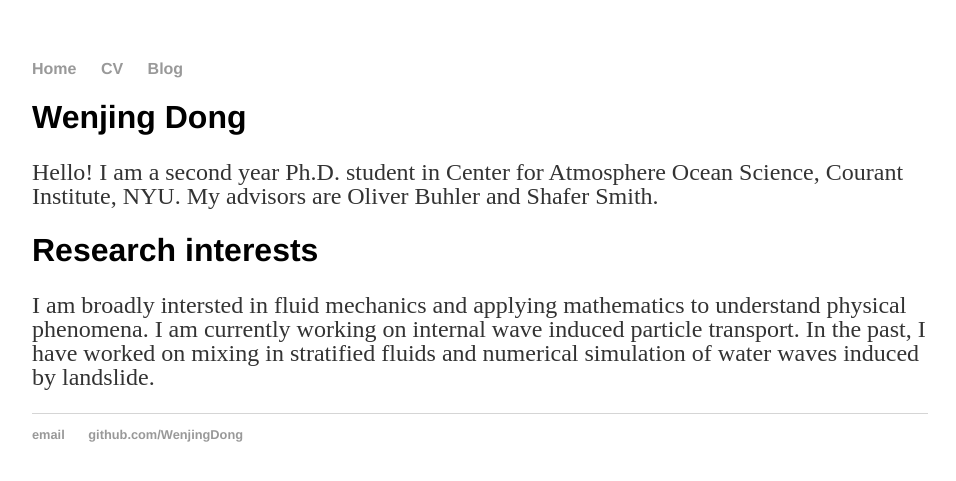
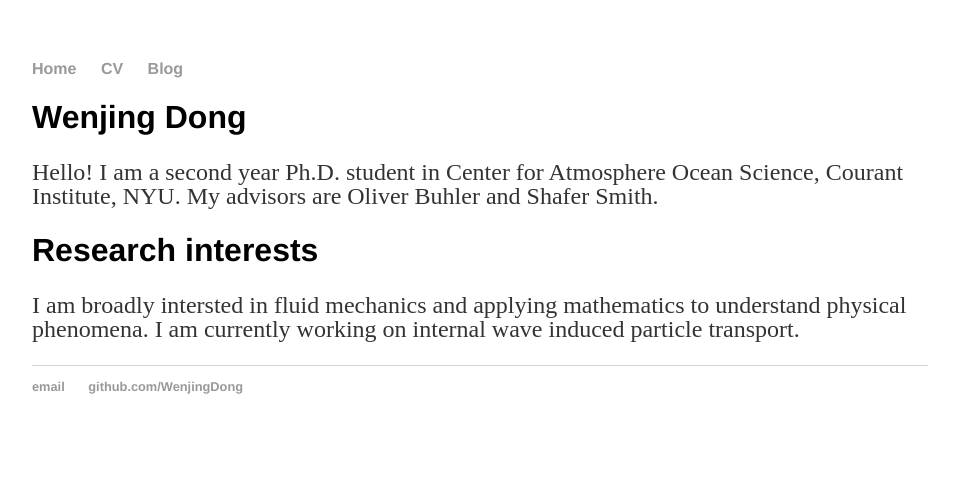
Before and after one commit to WenjingDong/Personal-Webpage, a Jekyll site: the page built from index.html, in a window 1280 px wide. Shown: the top 481 px of the page, without its empty margins (160-1116 px from the left). Built offline with Jekyll 4.4.1, drawn with Linux system fonts in a browser that asks for light colours.

Commit message:
Update index.html

```diff
--- a/index.html
+++ b/index.html
@@ -7,7 +7,7 @@ title: Wenjing Dong
         <p>Hello! I am a second year Ph.D. student in Center for Atmosphere Ocean Science, Courant Institute, NYU. My advisors are Oliver Buhler and Shafer Smith.</p>
 
 	<h1>Research interests</h1>
-	<p>I am broadly intersted in fluid mechanics and applying mathematics to understand physical phenomena. I am currently working on internal wave induced particle transport. In the past, I have worked on mixing in stratified fluids and numerical simulation of water waves induced by landslide.</p>
+	<p>I am broadly intersted in fluid mechanics and applying mathematics to understand physical phenomena. I am currently working on internal wave induced particle transport.</p>
 
 
 
```
